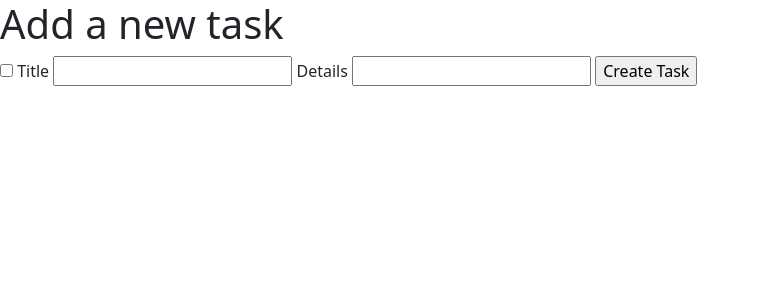
After one commit to ManelFPS/rails-task-manager, a Rails app: page /tasks/new in a window 1280 px wide. The commit adds this page. Shown: the top 300 px of the page, without its empty margins (0-760 px from the left). Run offline with Rails 7, Linux system fonts and the light colour scheme; some libraries are stand-ins or nearby versions.

Commit message:
finished mandatory components of app

```diff
--- /dev/null
+++ b/app/controllers/tasks_controller.rb
@@ -0,0 +1,45 @@
+class TasksController < ApplicationController
+  def index
+    @tasks = Task.all
+  end
+
+  def show
+    set_task
+  end
+
+  def new
+    @task = Task.new
+  end
+
+  def create
+    @task = Task.new(task_params)
+    @task.save
+    redirect_to task_path(@task)
+  end
+
+  def edit
+    set_task
+  end
+
+  def update
+    set_task
+    @task.update(task_params)
+    redirect_to task_path(@task)
+  end
+
+  def destroy
+    set_task
+    @task.destroy
+    redirect_to tasks_path, status: :see_other
+  end
+
+  private
+
+  def task_params
+    params.require(:task).permit(:title, :details, :completed)
+  end
+
+  def set_task
+    @task = Task.find(params[:id])
+  end
+end
--- /dev/null
+++ b/app/helpers/tasks_helper.rb
@@ -0,0 +1,2 @@
+module TasksHelper
+end
--- /dev/null
+++ b/app/models/task.rb
@@ -0,0 +1,2 @@
+class Task < ApplicationRecord
+end
--- a/app/views/layouts/application.html.erb
+++ b/app/views/layouts/application.html.erb
@@ -13,7 +13,7 @@
 
     <%# Enable PWA manifest for installable apps (make sure to enable in config/routes.rb too!) %>
     <%#= tag.link rel: "manifest", href: pwa_manifest_path(format: :json) %>
-
+    <link href="https://cdn.jsdelivr.net/npm/bootstrap@5.3.6/dist/css/bootstrap.min.css" rel="stylesheet" integrity="sha384-4Q6Gf2aSP4eDXB8Miphtr37CMZZQ5oXLH2yaXMJ2w8e2ZtHTl7GptT4jmndRuHDT" crossorigin="anonymous">
     <link rel="icon" href="/icon.png" type="image/png">
     <link rel="icon" href="/icon.svg" type="image/svg+xml">
     <link rel="apple-touch-icon" href="/icon.png">
--- /dev/null
+++ b/app/views/tasks/index.html.erb
@@ -0,0 +1,6 @@
+<h1>All Tasks</h1>
+<% @tasks.each do |task|%>
+  <h2><%= link_to task.title, task_path(task), class: "text-decoration-none"%></h2>
+  <p><%=task.completed%></p>
+  <%= link_to "Delete", task_path(task), data: { turbo_method: :delete, turbo_confirm: "Are you sure you want to delete?" }  %>
+<% end %>
--- /dev/null
+++ b/app/views/tasks/new.html.erb
@@ -0,0 +1,9 @@
+<h1>Add a new task</h1>
+<%= form_with model: @task do |f| %>
+  <%= f.check_box :completed %>
+  <%= f.label :title %>
+  <%= f.text_field :title %>
+  <%= f.label :details %>
+  <%= f.text_field :details %>
+  <%= f.submit %>
+<% end %>
--- /dev/null
+++ b/app/views/tasks/show.html.erb
@@ -0,0 +1,5 @@
+<h1><%= @task.title%></h1>
+<p>Details: <%=@task.details%></p>
+<p>Is it done?: <%=@task.completed%>
+<p><%= link_to "Delete", task_path(@task), data: { turbo_method: :delete, turbo_confirm: "Are you sure you want to delete?" }  %></p>
+<p><%=link_to "Back to list", tasks_path, class: "text-decoration-none"%></p>
--- a/config/routes.rb
+++ b/config/routes.rb
@@ -1,14 +1,11 @@
 Rails.application.routes.draw do
-  # Define your application routes per the DSL in https://guides.rubyonrails.org/routing.html
+  get "tasks", to: "tasks#index"
+  get "tasks/new", to: "tasks#new"
+  get "tasks/:id", to: "tasks#show", as: :task
+  post "/tasks", to: "tasks#create"
+  get "tasks/:id/edit", to: "tasks#edit"
+  patch "/tasks/:id", to: "tasks#update"
+  delete "/tasks/:id", to: "tasks#destroy"
 
-  # Reveal health status on /up that returns 200 if the app boots with no exceptions, otherwise 500.
-  # Can be used by load balancers and uptime monitors to verify that the app is live.
   get "up" => "rails/health#show", as: :rails_health_check
-
-  # Render dynamic PWA files from app/views/pwa/* (remember to link manifest in application.html.erb)
-  # get "manifest" => "rails/pwa#manifest", as: :pwa_manifest
-  # get "service-worker" => "rails/pwa#service_worker", as: :pwa_service_worker
-
-  # Defines the root path route ("/")
-  # root "posts#index"
 end
```
Also changed, not shown: app/views/tasks/edit.html.erb (added, +9 -0 lines), db/migrate/20261124140957_create_tasks.rb (added, +11 -0 lines), test/controllers/tasks_controller_test.rb (added, +7 -0 lines), test/fixtures/tasks.yml (added, +11 -0 lines), test/models/task_test.rb (added, +7 -0 lines), db/schema.rb (added).
